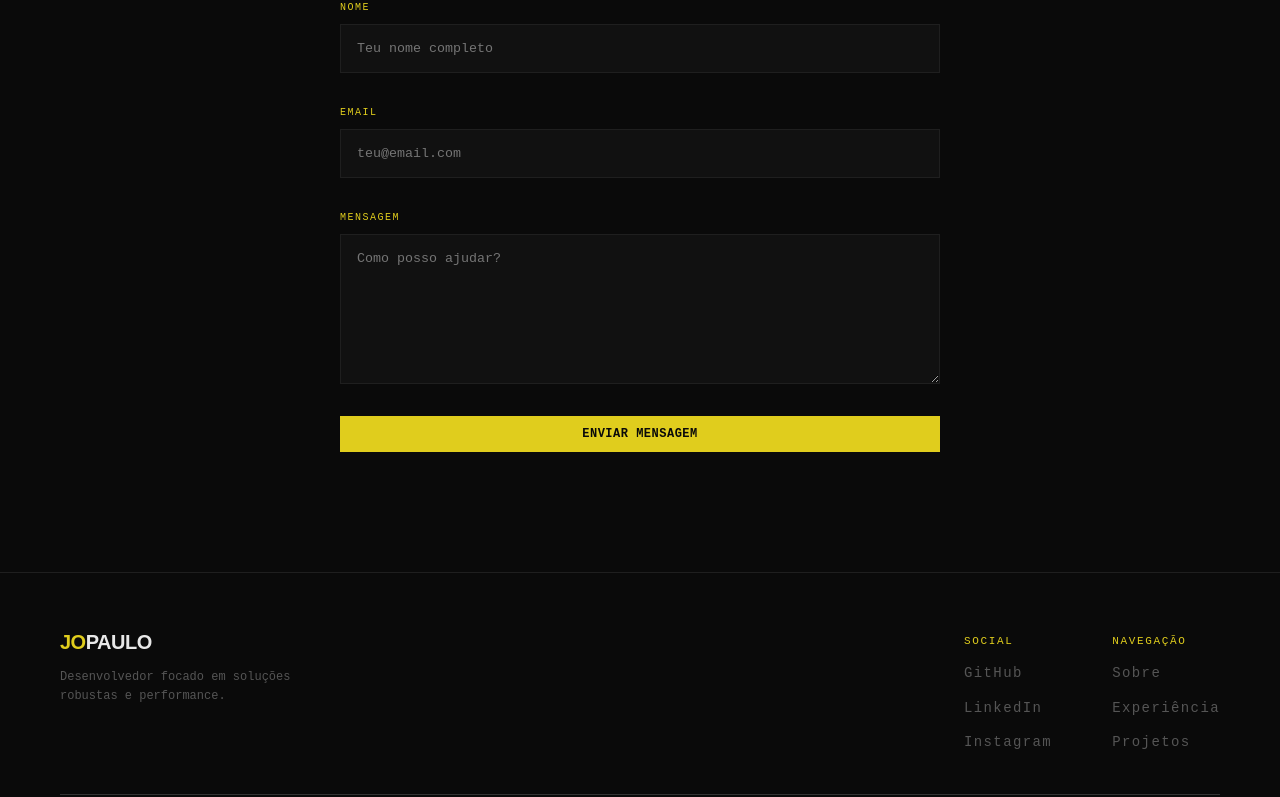
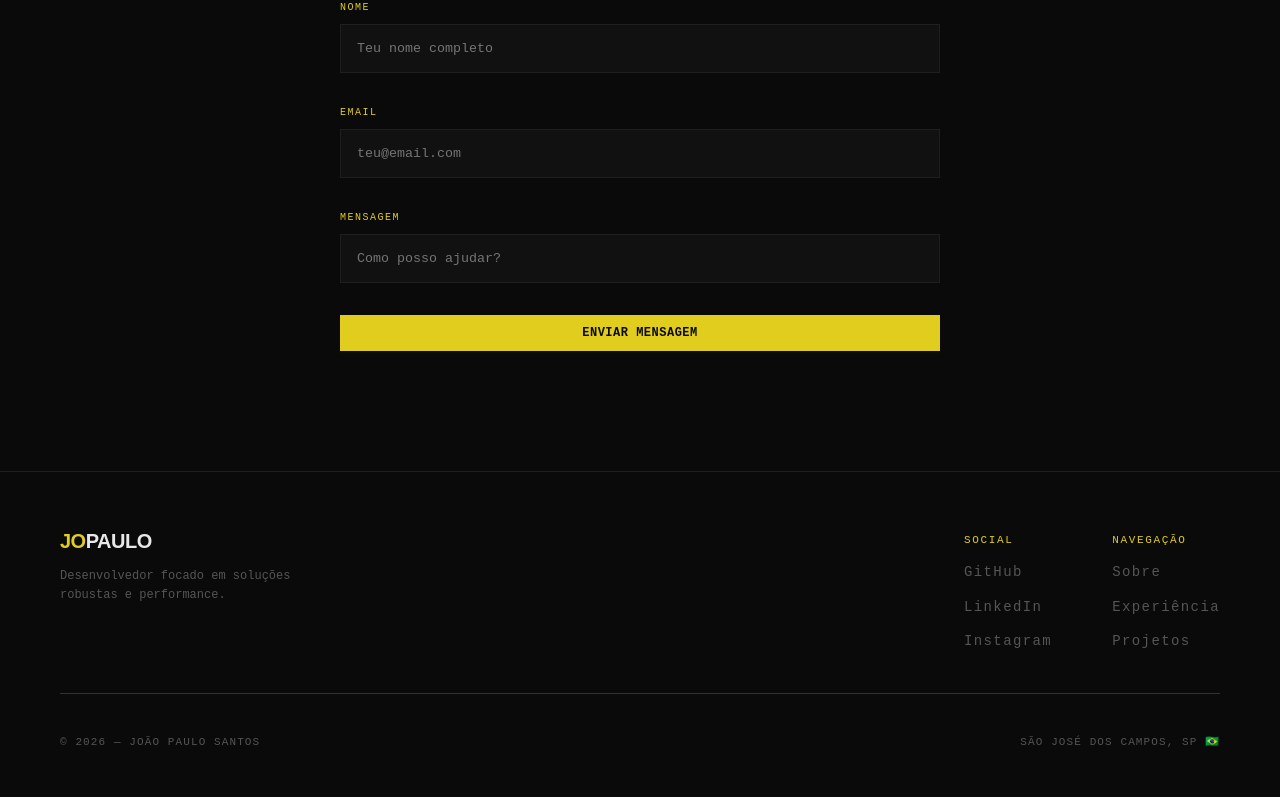
Before and after one commit to jopaul0/jopaul0.github.io, a React (Vite) app: page / in a window 1280 px wide. Shown: the part 4079-4876 px from the top of the page. Built offline with nearby package versions, Linux system fonts and the light colour scheme.

Commit message:
refactor: new input component

```diff
--- /dev/null
+++ b/src/components/Input/Input.module.scss
@@ -0,0 +1,33 @@
+@use '@/styles/variables' as vars;
+@use '@/styles/mixins' as mix;
+
+.formGroup {
+    display: flex;
+    flex-direction: column;
+    gap: 8px;
+
+    label {
+        @include mix.section-label;
+        font-size: 10px;
+    }
+
+    input,
+    textarea {
+        background: var(--surface);
+        border: 1px solid var(--border);
+        padding: 16px;
+        color: var(--text);
+        font-family: var(--font-main);
+        transition: border-color 0.3s ease;
+
+        &:focus {
+            outline: none;
+            border-color: var(--accent);
+        }
+    }
+
+    textarea {
+        min-height: 150px;
+        resize: vertical;
+    }
+}
--- /dev/null
+++ b/src/components/Input/index.tsx
@@ -0,0 +1,11 @@
+import styles from './Input.module.scss';
+import type { InputProps } from './interface';
+
+export const Input = ({ label, name, type = 'text', placeholder, required }: InputProps) => {
+    return (
+        <div className={styles.formGroup}>
+            <label htmlFor={name}>{label}</label>
+            <input type={type} name={name} id={name} required={required} placeholder={placeholder} />
+        </div>
+    );
+}
--- /dev/null
+++ b/src/components/Input/interface.ts
@@ -0,0 +1,7 @@
+export interface InputProps {
+    label: string;
+    name: string;
+    type: string;
+    placeholder?: string;
+    required?: boolean;
+}
--- a/src/pages/Contact/Contact.module.scss
+++ b/src/pages/Contact/Contact.module.scss
@@ -43,37 +43,6 @@
     gap: 32px;
 }
 
-.formGroup {
-    display: flex;
-    flex-direction: column;
-    gap: 8px;
-
-    label {
-        @include mix.section-label;
-        font-size: 10px;
-    }
-
-    input,
-    textarea {
-        background: var(--surface);
-        border: 1px solid var(--border);
-        padding: 16px;
-        color: var(--text);
-        font-family: var(--font-main);
-        transition: border-color 0.3s ease;
-
-        &:focus {
-            outline: none;
-            border-color: var(--accent);
-        }
-    }
-
-    textarea {
-        min-height: 150px;
-        resize: vertical;
-    }
-}
-
 .statusMsg {
     font-size: 12px;
     text-align: center;
--- a/src/pages/Contact/index.tsx
+++ b/src/pages/Contact/index.tsx
@@ -2,6 +2,7 @@ import { useState } from 'react';
 import styles from './Contact.module.scss';
 import { SectionTitle } from '@/components/SectionTitle';
 import { SimpleButton } from '@/components/SimpleButton';
+import { Input } from '@/components/Input';
 
 export const Contact = () => {
     const [result, setResult] = useState("");
@@ -37,20 +38,10 @@ export const Contact = () => {
             <SectionTitle number="04 — CONTATO" title={<>Vamos <em>conversar?</em></>} />
 
             <form className={styles.formContainer} onSubmit={onSubmit}>
-        <div className={styles.formGroup}>
-          <label htmlFor="name">Nome</label>
-          <input type="text" name="name" id="name" required placeholder="Teu nome completo" />
-        </div>
 
-        <div className={styles.formGroup}>
-          <label htmlFor="email">Email</label>
-          <input type="email" name="email" id="email" required placeholder="teu@email.com" />
-        </div>
-
-        <div className={styles.formGroup}>
-          <label htmlFor="message">Mensagem</label>
-          <textarea name="message" id="message" required placeholder="Como posso ajudar?"></textarea>
-        </div>
+                <Input label="Nome" name="name" type="text" placeholder="Teu nome completo" required />
+                <Input label="Email" name="email" type="email" placeholder="teu@email.com" required />
+                <Input label="Mensagem" name="message" type="textarea" placeholder="Como posso ajudar?" required />
 
                 <SimpleButton label="ENVIAR MENSAGEM" />
 
```
Lines whose indentation alone changed are shown as unchanged.
